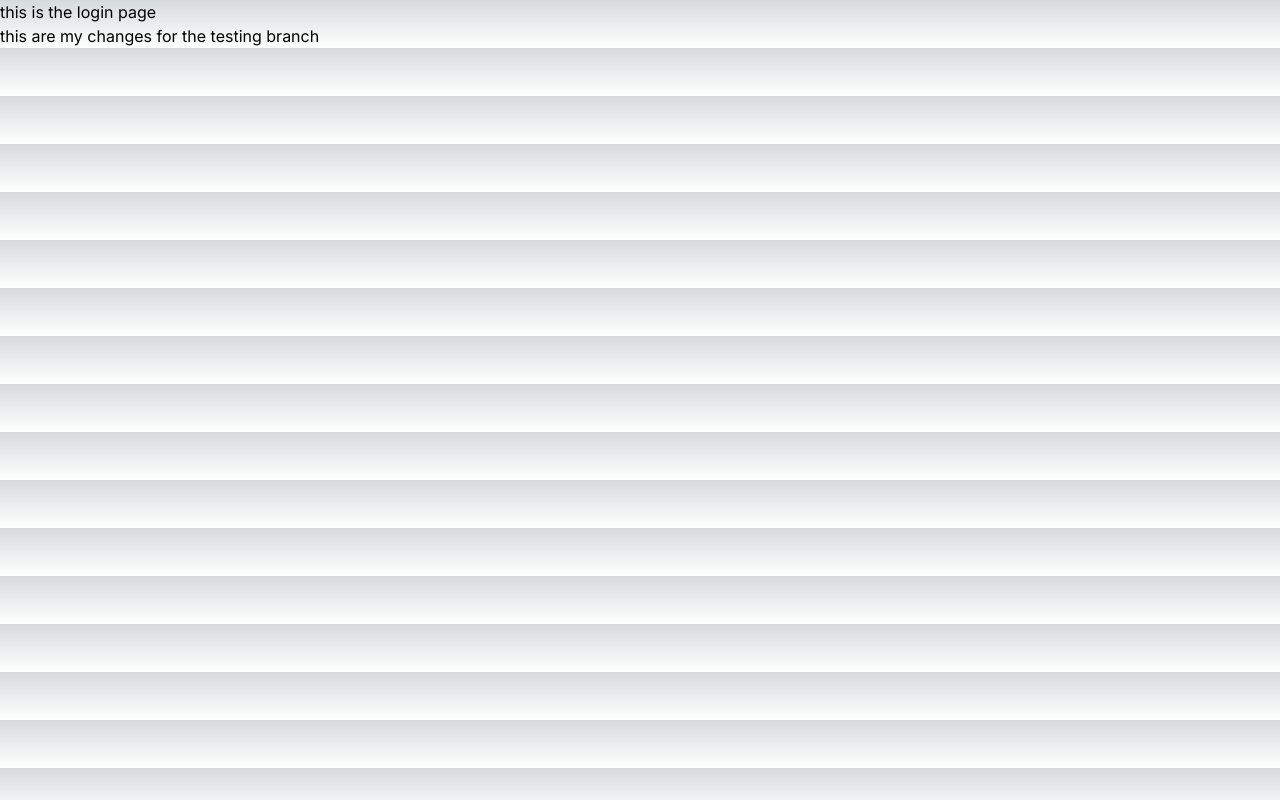
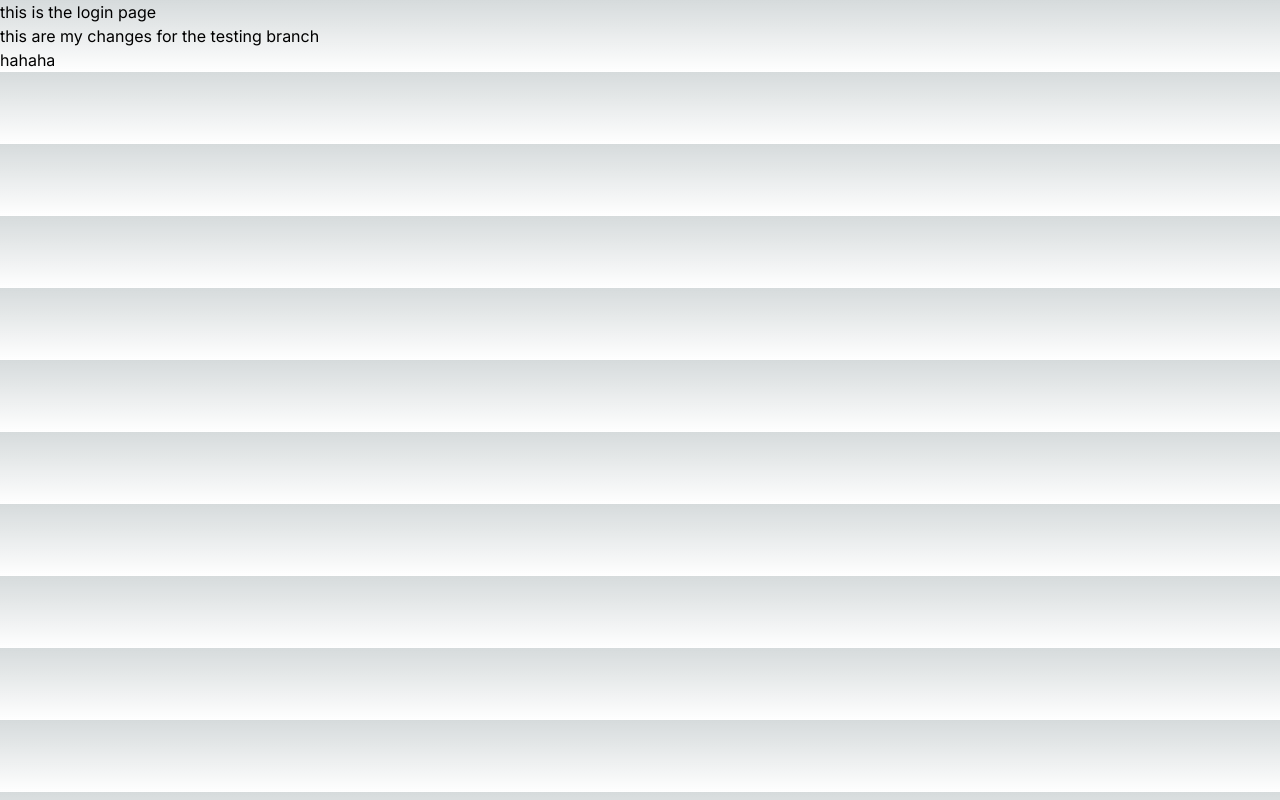
Before and after one commit to farukmiftari994/travelbuddy-app, a Next.js app: page /login in a window 1280 px wide. Built offline with nearby package versions, Linux system fonts and the light colour scheme.

Commit message:
made some changes for testing

```diff
--- a/src/app/login/page.tsx
+++ b/src/app/login/page.tsx
@@ -3,6 +3,7 @@ export default function LoginPage() {
     <div>
       <h1>this is the login page</h1>
       <h2>this are my changes for the testing branch</h2>
+      <h2>hahaha</h2>
     </div>
   );
 }
```
